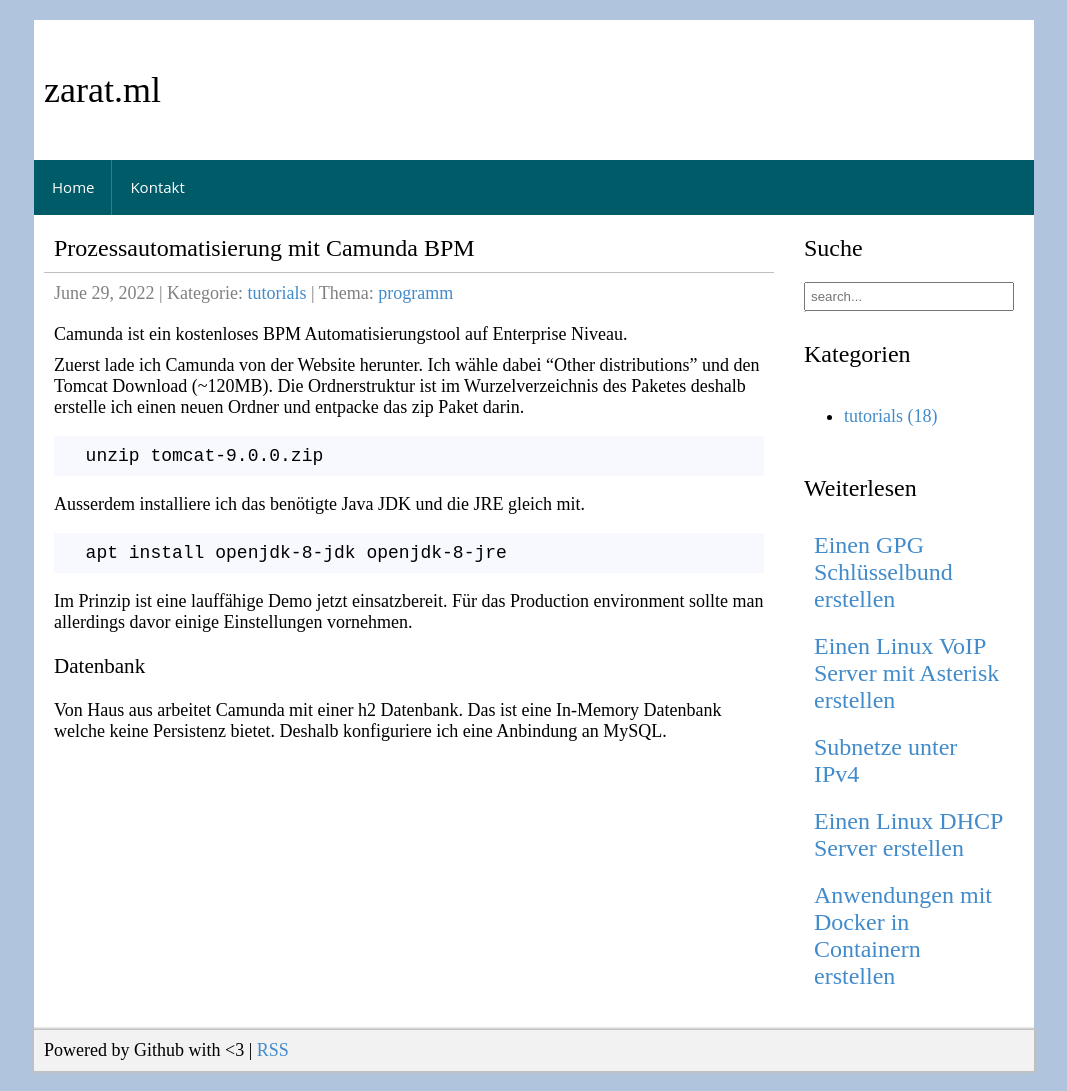
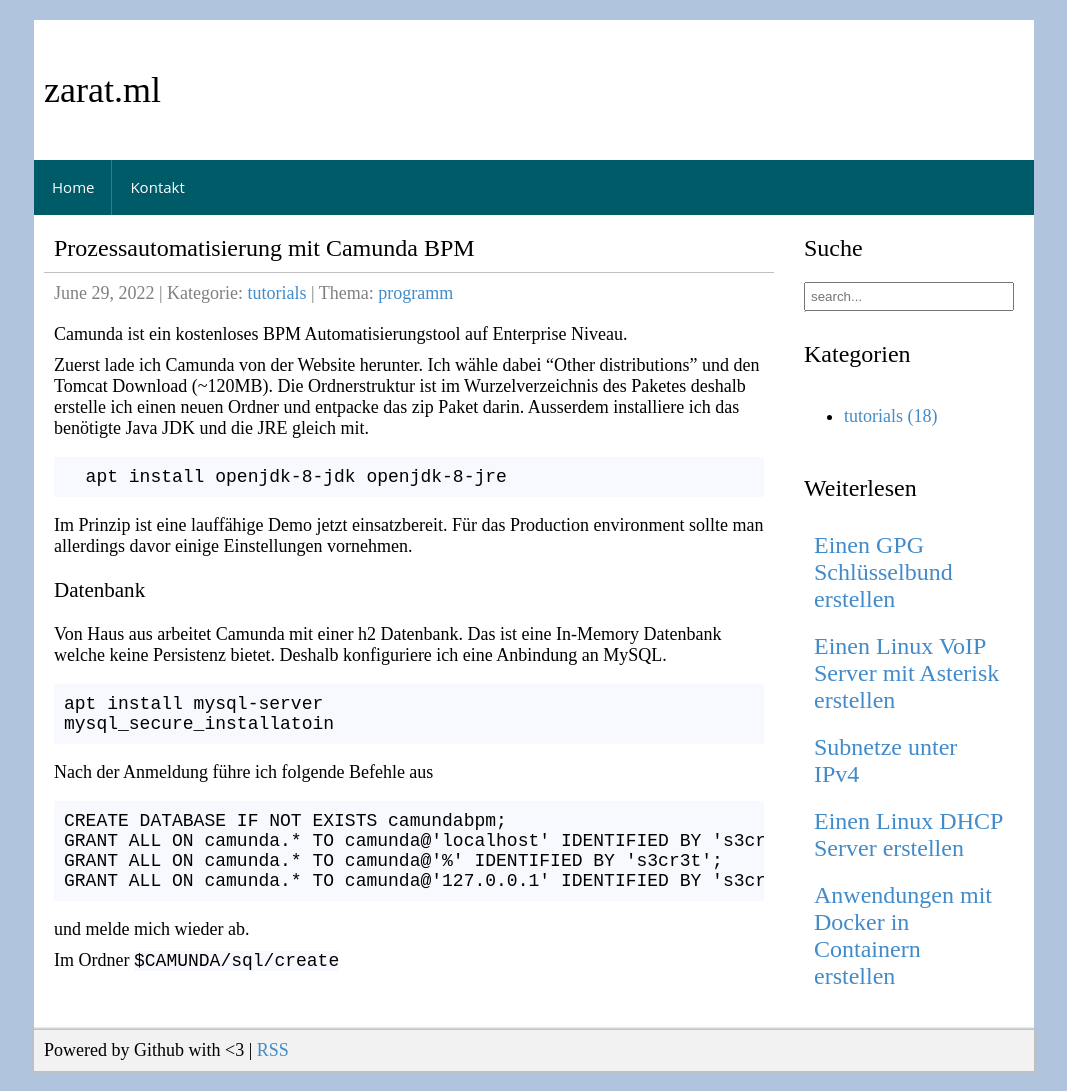
Before and after one commit to zarat/zarat.github.io, a Jekyll site: the page built from _posts/2022-06-29-bpm-automatisierung-mit-camunda.markdown, in a window 1280 px wide. Shown: the whole page, without its empty margins (106-1173 px from the left). Built offline with Jekyll 4.4.1, drawn with Linux system fonts in a browser that asks for light colours.

Commit message:
Update 2022-06-29-bpm-automatisierung-mit-camunda.markdown

```diff
--- a/_posts/2022-06-29-bpm-automatisierung-mit-camunda.markdown
+++ b/_posts/2022-06-29-bpm-automatisierung-mit-camunda.markdown
@@ -11,13 +11,7 @@
 
 <!--excerpt_separator-->
 
-Zuerst lade ich Camunda von der Website herunter. Ich wähle dabei "Other distributions" und den Tomcat Download (~120MB). Die Ordnerstruktur ist im Wurzelverzeichnis des Paketes deshalb erstelle ich einen neuen Ordner und entpacke das zip Paket darin.
-
-<pre>
-  unzip tomcat-9.0.0.zip
-</pre>
-
-Ausserdem installiere ich das benötigte Java JDK und die JRE gleich mit.
+Zuerst lade ich Camunda von der Website herunter. Ich wähle dabei "Other distributions" und den Tomcat Download (~120MB). Die Ordnerstruktur ist im Wurzelverzeichnis des Paketes deshalb erstelle ich einen neuen Ordner und entpacke das zip Paket darin. Ausserdem installiere ich das benötigte Java JDK und die JRE gleich mit.
 
 <pre>
   apt install openjdk-8-jdk openjdk-8-jre
@@ -28,3 +22,21 @@
 <h3>Datenbank</h3>
 
 Von Haus aus arbeitet Camunda mit einer h2 Datenbank. Das ist eine In-Memory Datenbank welche keine Persistenz bietet. Deshalb konfiguriere ich eine Anbindung an MySQL.
+
+<pre>
+apt install mysql-server
+mysql_secure_installatoin
+</pre>
+
+Nach der Anmeldung führe ich folgende Befehle aus
+
+<pre>
+CREATE DATABASE IF NOT EXISTS camundabpm;
+GRANT ALL ON camunda.* TO camunda@'localhost' IDENTIFIED BY 's3cr3t';
+GRANT ALL ON camunda.* TO camunda@'%' IDENTIFIED BY 's3cr3t';
+GRANT ALL ON camunda.* TO camunda@'127.0.0.1' IDENTIFIED BY 's3cr3t';
+</pre>
+
+und melde mich wieder ab.
+
+Im Ordner <code>$CAMUNDA/sql/create</code>
```
